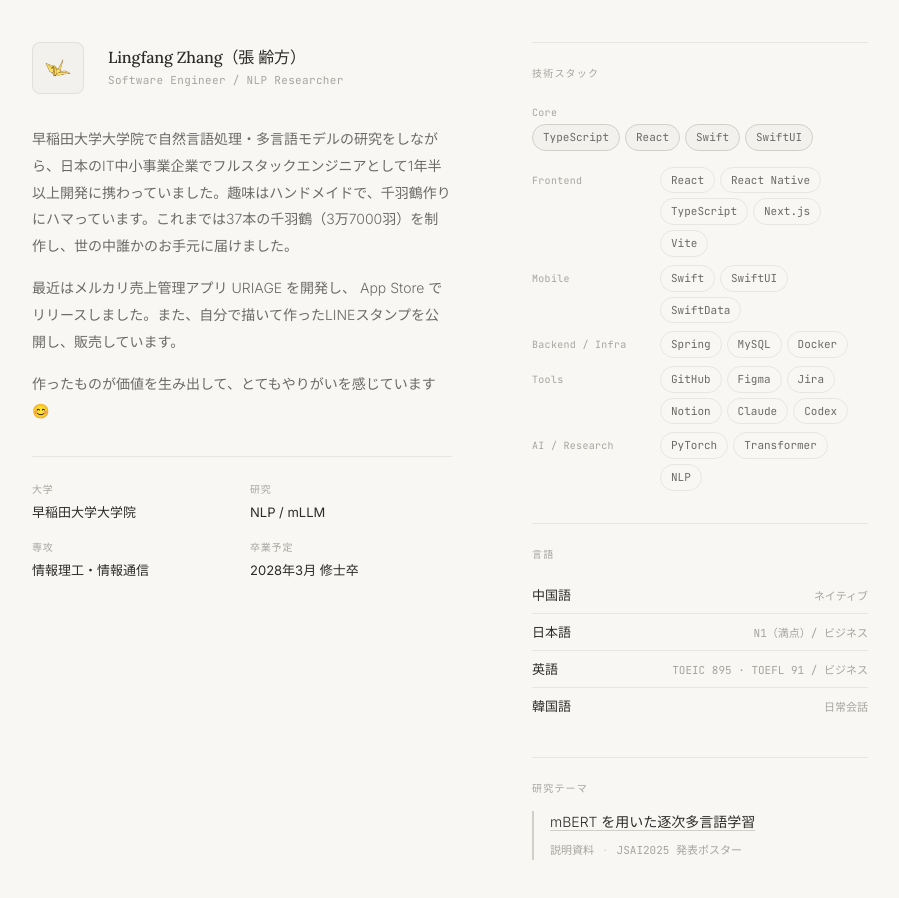
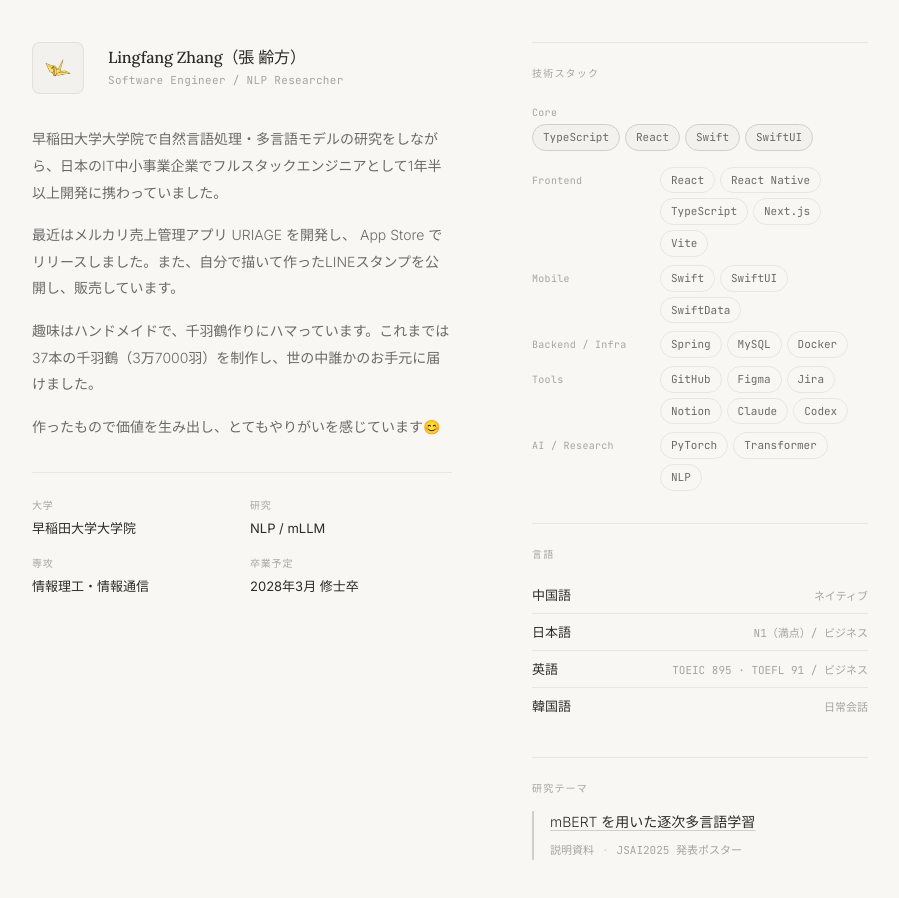
Before and after one commit to mamezlf/portfolio, a React (Vite) app: page / in a window 1280 px wide. Shown: the part 1000-1898 px from the top of the page, without its empty margins (190-1089 px from the left). Built offline with nearby package versions, Linux system fonts and the light colour scheme.

Commit message:
Update profile content and document

```diff
--- a/src/content/portfolioContent.ts
+++ b/src/content/portfolioContent.ts
@@ -67,9 +67,10 @@
   name: "Lingfang Zhang（張 齢方）",
   role: "Software Engineer / NLP Researcher",
   paragraphs: [
-    "早稲田大学大学院で自然言語処理・多言語モデルの研究をしながら、日本のIT中小事業企業でフルスタックエンジニアとして1年半以上開発に携わっていました。趣味はハンドメイドで、千羽鶴作りにハマっています。これまでは37本の千羽鶴（3万7000羽）を制作し、世の中誰かのお手元に届けました。",
+    "早稲田大学大学院で自然言語処理・多言語モデルの研究をしながら、日本のIT中小事業企業でフルスタックエンジニアとして1年半以上開発に携わっていました。",
     "最近はメルカリ売上管理アプリ URIAGE を開発し、 App Store でリリースしました。また、自分で描いて作ったLINEスタンプを公開し、販売しています。",
-    "作ったものが価値を生み出して、とてもやりがいを感じています😊",
+    "趣味はハンドメイドで、千羽鶴作りにハマっています。これまでは37本の千羽鶴（3万7000羽）を制作し、世の中誰かのお手元に届けました。",
+    "作ったもので価値を生み出し、とてもやりがいを感じています😊",
   ],
   infoRows: [
     { label: "大学", value: "早稲田大学大学院" },
```
Also changed, not shown: 2 other files (tests, documents, lock files or other folders).
